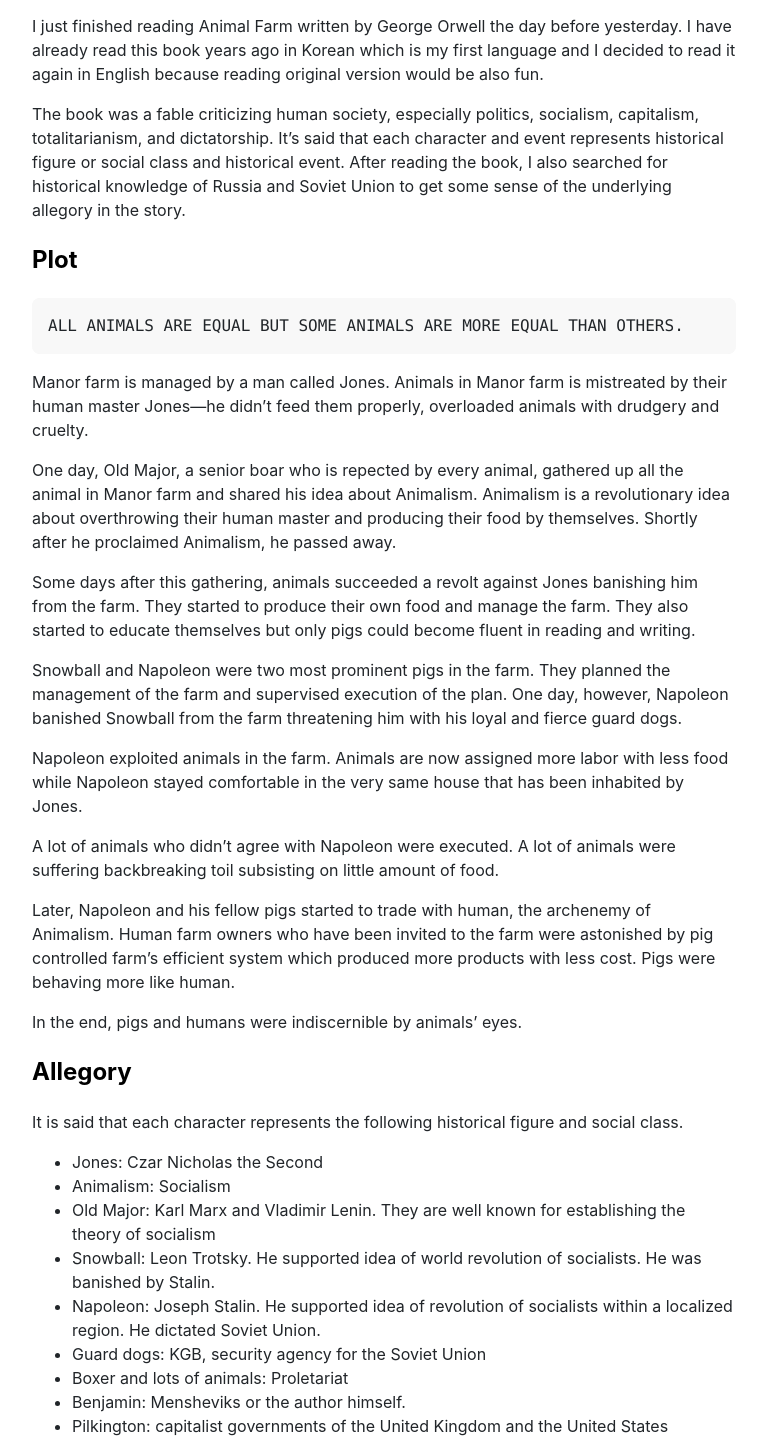
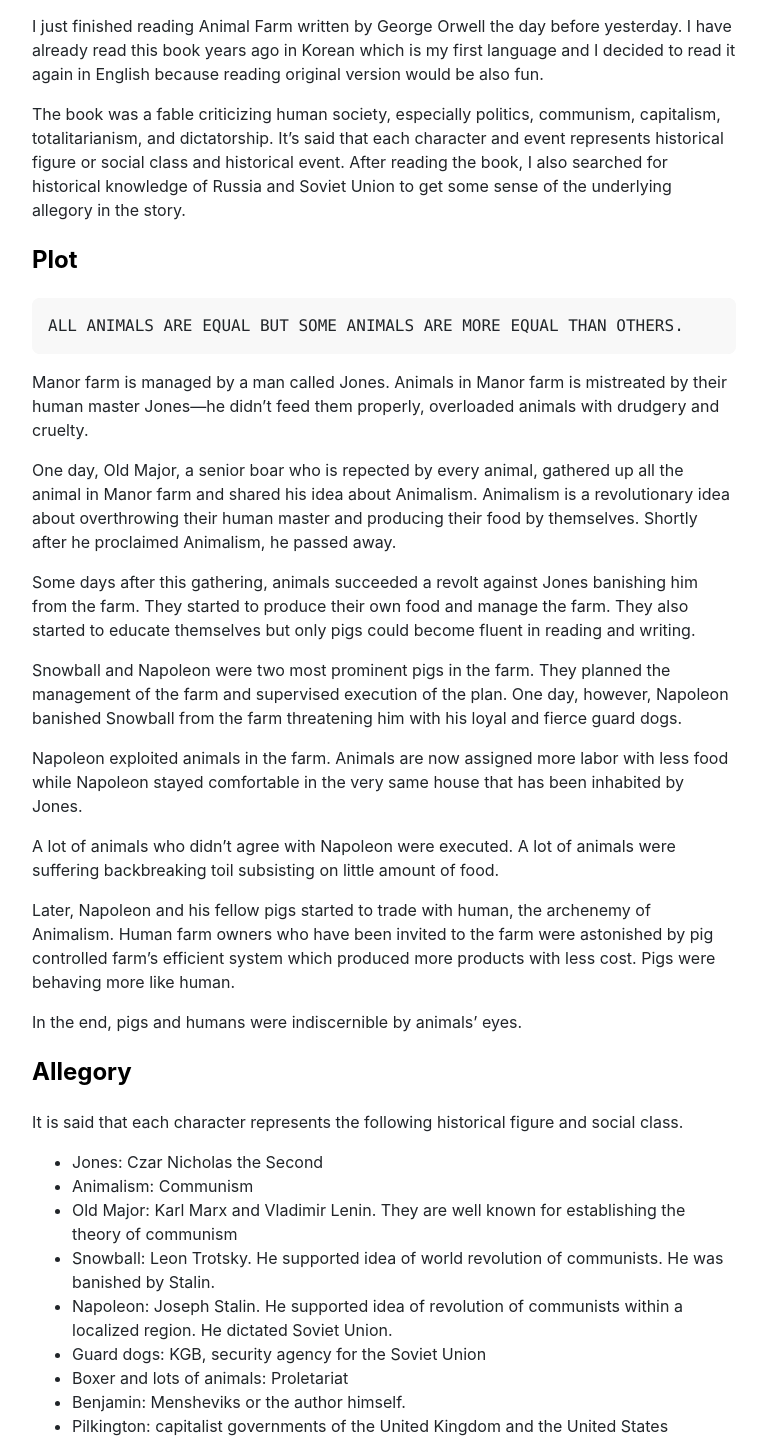
Before and after one commit to SPICYJO/spicyjo.github.io, a Jekyll site: the page built from _posts/books/2022-10-15-book-review-animal-farm.md, in a window 1280 px wide. Shown: the part 238-1676 px from the top of the page, without its empty margins (256-1023 px from the left). Built offline with Jekyll 4.4.1, drawn with Linux system fonts in a browser that asks for light colours; nearby versions of some CDN libraries; comment, search, counter and statistics services are not loaded.

Commit message:
Update animal farm book review

```diff
--- a/_posts/books/2022-10-15-book-review-animal-farm.md
+++ b/_posts/books/2022-10-15-book-review-animal-farm.md
@@ -12,7 +12,7 @@ comments: true
 
 I just finished reading Animal Farm written by George Orwell the day before yesterday. I have already read this book years ago in Korean which is my first language and I decided to read it again in English because reading original version would be also fun.
 
-The book was a fable criticizing human society, especially politics, socialism, capitalism, totalitarianism, and dictatorship. It's said that each character and event represents historical figure or social class and historical event. After reading the book, I also searched for historical knowledge of Russia and Soviet Union to get some sense of the underlying allegory in the story.
+The book was a fable criticizing human society, especially politics, communism, capitalism, totalitarianism, and dictatorship. It's said that each character and event represents historical figure or social class and historical event. After reading the book, I also searched for historical knowledge of Russia and Soviet Union to get some sense of the underlying allegory in the story.
 
 ## Plot
 
@@ -41,10 +41,10 @@ In the end, pigs and humans were indiscernible by animals' eyes.
 It is said that each character represents the following historical figure and social class.
 
 - Jones: Czar Nicholas the Second
-- Animalism: Socialism
-- Old Major: Karl Marx and Vladimir Lenin. They are well known for establishing the theory of socialism
-- Snowball: Leon Trotsky. He supported idea of world revolution of socialists. He was banished by Stalin.
-- Napoleon: Joseph Stalin. He supported idea of revolution of socialists within a localized region. He dictated Soviet Union.
+- Animalism: Communism
+- Old Major: Karl Marx and Vladimir Lenin. They are well known for establishing the theory of communism
+- Snowball: Leon Trotsky. He supported idea of world revolution of communists. He was banished by Stalin.
+- Napoleon: Joseph Stalin. He supported idea of revolution of communists within a localized region. He dictated Soviet Union.
 - Guard dogs: KGB, security agency for the Soviet Union
 - Boxer and lots of animals: Proletariat
 - Benjamin: Mensheviks or the author himself.
```
